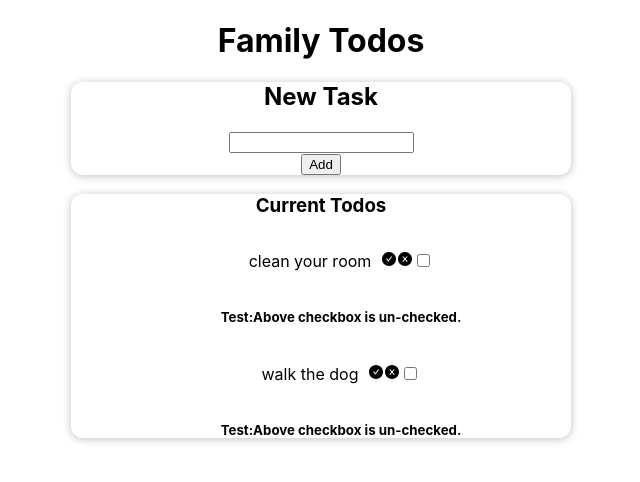
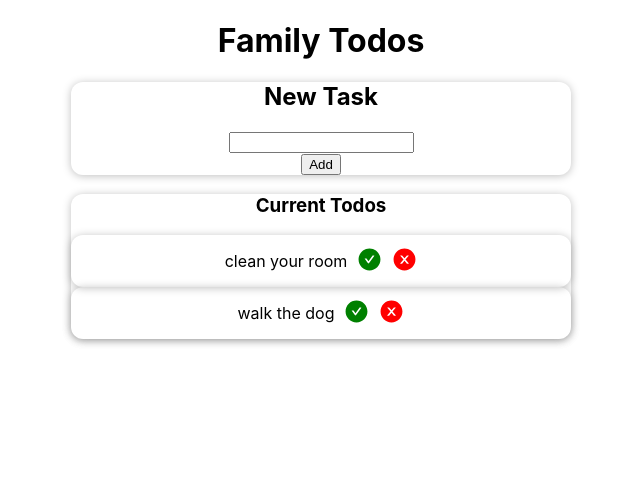
Before and after one commit to najeesimmons/family-todos, a React (Create React App) app: page / in a window 1280 px wide. Shown: the top 482 px of the page, without its empty margins (319-959 px from the left). Built offline with nearby package versions, Linux system fonts and the light colour scheme.

Commit message:
now rendering react icons as delete and status update buttons

```diff
--- /dev/null
+++ b/src/UI/CheckButton.js
@@ -0,0 +1,17 @@
+import { AiFillCheckCircle } from "react-icons/ai";
+import { AiFillCloseCircle } from "react-icons/ai";
+import styles from "../components/TodoItem.module.css";
+
+const CheckButton = (props) => {
+  const isCheck = props.icon === 'check'
+  const isClose = props.icon === 'close'
+    let className = props.green ? styles["green-icon"] : styles["red-icon"];
+  return (
+      <div className={className}>
+        {isCheck && <AiFillCheckCircle onClick={props.handleStatusChange} />}
+        {isClose && <AiFillCloseCircle />}
+      </div>
+  );
+};
+
+export default CheckButton;
--- a/src/components/ToDoDisplay.js
+++ b/src/components/ToDoDisplay.js
@@ -8,11 +8,10 @@ const TodoDisplay = (props) => {
     <div>
       <Card>
         <h3>Current Todos</h3>
-        <ul>
-          {props.todos.map((item) => (
-            <TodoItem key={item.id} id={item.id} text={item.text} />
-          ))}
-        </ul>
+
+        {props.todos.map((item) => (
+          <TodoItem key={item.id} id={item.id} text={item.text} />
+        ))}
       </Card>
     </div>
   );
--- a/src/components/TodoItem.js
+++ b/src/components/TodoItem.js
@@ -1,32 +1,33 @@
 import { useEffect, useState } from "react";
-import styles from './TodoItem.module.css';
-import { AiFillCheckCircle } from 'react-icons/ai'
-import { AiFillCloseCircle} from 'react-icons/ai'
+import styles from "./TodoItem.module.css";
+import CheckButton from "../UI/CheckButton";
+
 
 const TodoItem = (props) => {
-  const [isChecked, setIsChecked] = useState(false);
+  const [isComplete, setIsComplete] = useState(false);
 
   useEffect(() => {
-    console.log(`${isChecked}`);
-  }, [isChecked]);
+    console.log(`${isComplete}`);
+  }, [isComplete]);
 
-  const handleOnChange = () => {
-    setIsChecked(!isChecked);
+  const handleStatusChange = () => {
+    setIsComplete(!isComplete);
   };
 
   return (
     <div>
-      <div className={styles.itemcontainer}>
-        <p className={styles.title}>{props.text}</p>
-        <AiFillCheckCircle />
-        <AiFillCloseCircle />
-        <input
-          type="checkbox"
-          checked={isChecked}
-          onChange={handleOnChange}
-        ></input>
+      <div className={styles["item-container"]}>
+        <div>
+          <p className={styles.text}>{props.text}</p>
+        </div>
+        <div className={styles.icons}>
+          <CheckButton green icon='check' handleStatusChange={handleStatusChange} />
+          <CheckButton green={false} icon='close' />
+          {/* {RenderCircle({className:styles['green-icon']})} */}
+          {/* <AiFillCheckCircle onClick={handleOnChange} />
+          <AiFillCloseCircle /> */}
+        </div>
       </div>
-      <h5>Test:Above checkbox is {isChecked ? "checked" : "un-checked"}.</h5>
     </div>
   );
 };
--- a/src/components/TodoItem.module.css
+++ b/src/components/TodoItem.module.css
@@ -1,4 +1,30 @@
-.title {
-    display: inline-block;
-    margin-right: 10px;
+.item-container {
+    border-radius: 12px;
+    box-shadow: 0 1px 8px rgba(0, 0, 0, 0.25);
+    margin: 0 auto;
+    display: flex;
+    align-items: center;
+    justify-content: center;
+    gap: 10px;
+
 }
+
+.item-container svg {
+    width: 25px;
+    height: 25px;
+}
+
+.green-icon svg{
+    fill: green;
+}
+
+.red-icon svg{
+    fill: red;
+}
+
+.icons {
+    display: flex;
+    align-items: center;
+    justify-content: center;
+    gap: 10px;
+}
```
